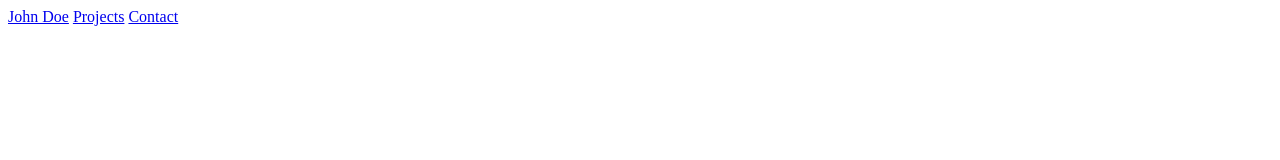
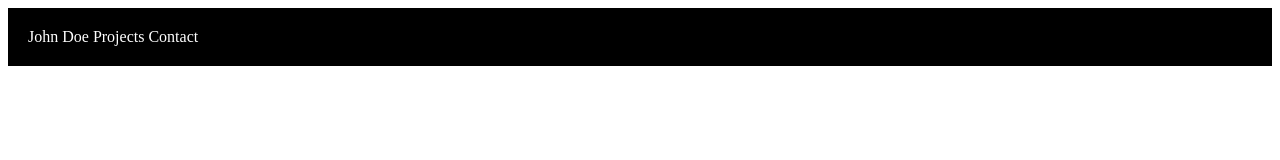
Before and after one commit to BizzNEST/collaboration-repository-c, a plain HTML site: page index.html in a window 1280 px wide. Drawn offline with Linux system fonts and the light colour scheme.

Commit message:
feat(style.css, index.html)
add a styles.css file

```diff
--- /dev/null
+++ b/css/style.css
@@ -0,0 +1,11 @@
+a {
+  color: #ffffff;
+  text-decoration: none;
+}
+
+.navbar {
+  background-color: #000000;
+  padding: 20px;
+  margin: 0px;
+  text-align: left;
+}
--- a/index.html
+++ b/index.html
@@ -3,14 +3,13 @@
 <head>
     <meta charset="UTF-8">
     <title>collaboration-repository-c</title>
+    <link rel="stylesheet" href="css/style.css">
 </head>
 <body>
-    <div>
-        <div class="header">
-            <a href="#target-to-be-defined" class="name-link">John Doe</a>
-            <a href="#target-to-be-defined" class="projects-link">Projects</a>
-            <a href="#target-to-be-defined" class="contact-link">Contact</a>
-        </div>
+    <div class="navbar">
+        <a href="#target-to-be-defined" class="name-link">John Doe</a>
+        <a href="#target-to-be-defined" class="projects-link">Projects</a>
+        <a href="#target-to-be-defined" class="contact-link">Contact</a>
     </div>
 </body>
 </html>
```
